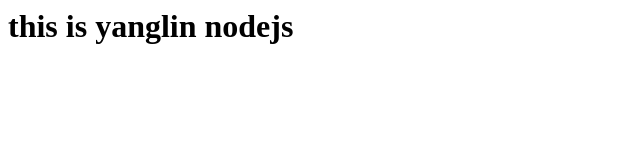
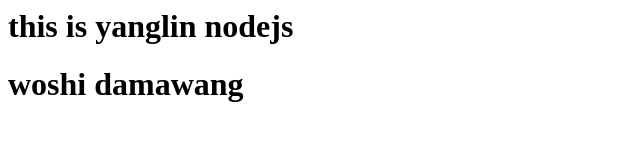
Before and after one commit to chengcheng123456/node, a plain HTML site: page index.html in a window 1280 px wide. Shown: the whole page, without its empty margins (0-640 px from the left). Drawn offline with Linux system fonts and the light colour scheme.

Commit message:
修改文件

```diff
--- a/index.html
+++ b/index.html
@@ -1 +1,2 @@
 <h1> this is yanglin nodejs <h1>
+woshi damawang
```
